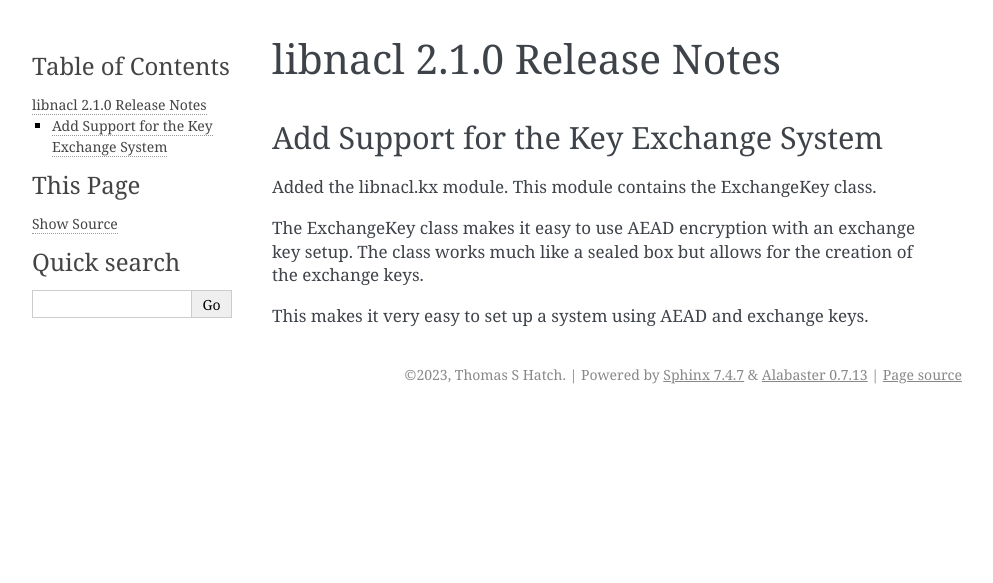
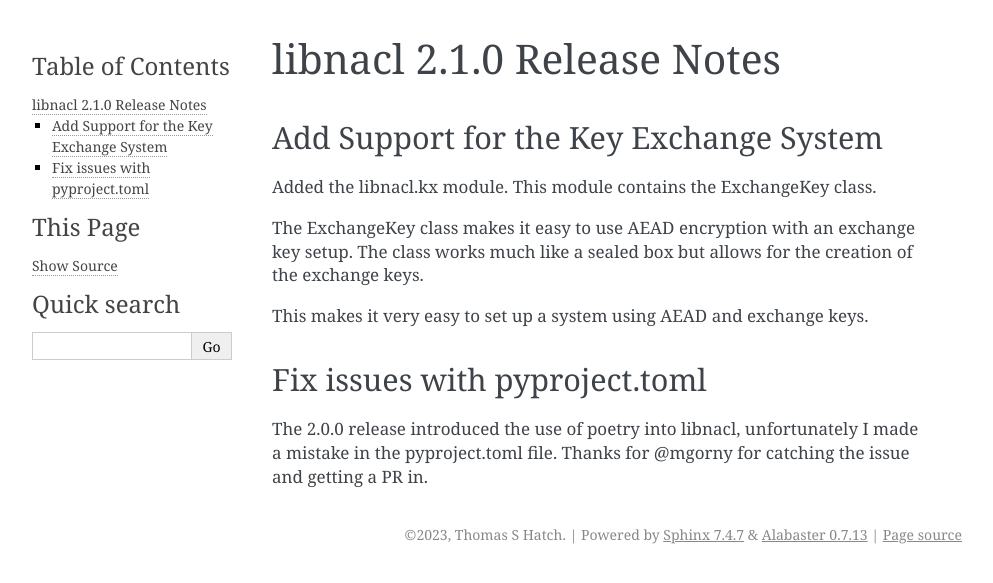
Before and after one commit to saltstack/libnacl, a Sphinx documentation site: the page built from doc/topics/releases/2.1.0.rst, in a window 1280 px wide. Shown: the top 583 px of the page, without its empty margins (148-1141 px from the left). Built offline with Sphinx 7.4.7, drawn with Linux system fonts in a browser that asks for light colours; pages that are not in the unit, such as notebooks, are missing from menus.

Commit message:
Add comments about pyproject.toml file

```diff
--- a/doc/topics/releases/2.1.0.rst
+++ b/doc/topics/releases/2.1.0.rst
@@ -12,3 +12,10 @@
 for the creation of the exchange keys.
 
 This makes it very easy to set up a system using AEAD and exchange keys.
+
+Fix issues with pyproject.toml
+==============================
+
+The 2.0.0 release introduced the use of poetry into libnacl, unfortunately I
+made a mistake in the pyproject.toml file. Thanks for @mgorny for catching the
+issue and getting a PR in.
```
